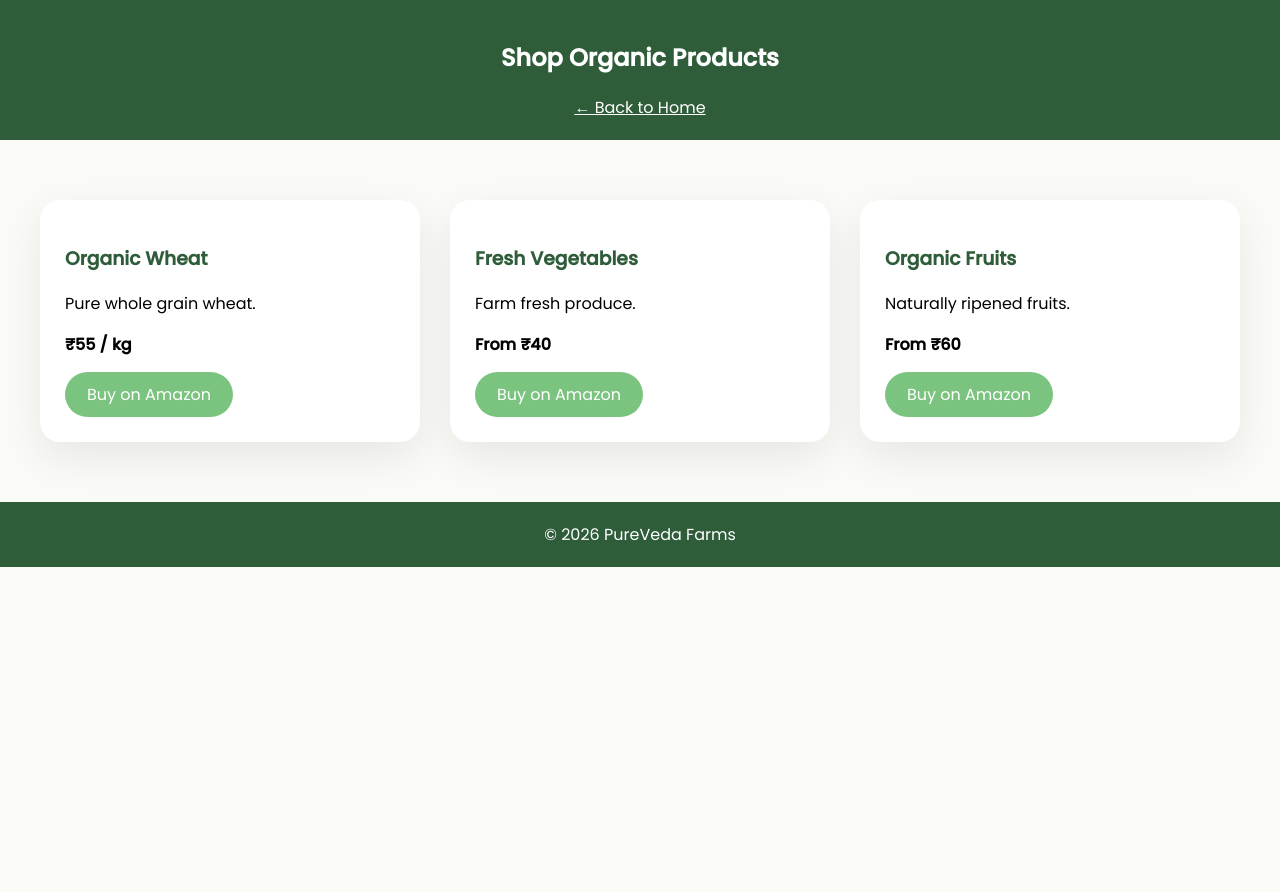
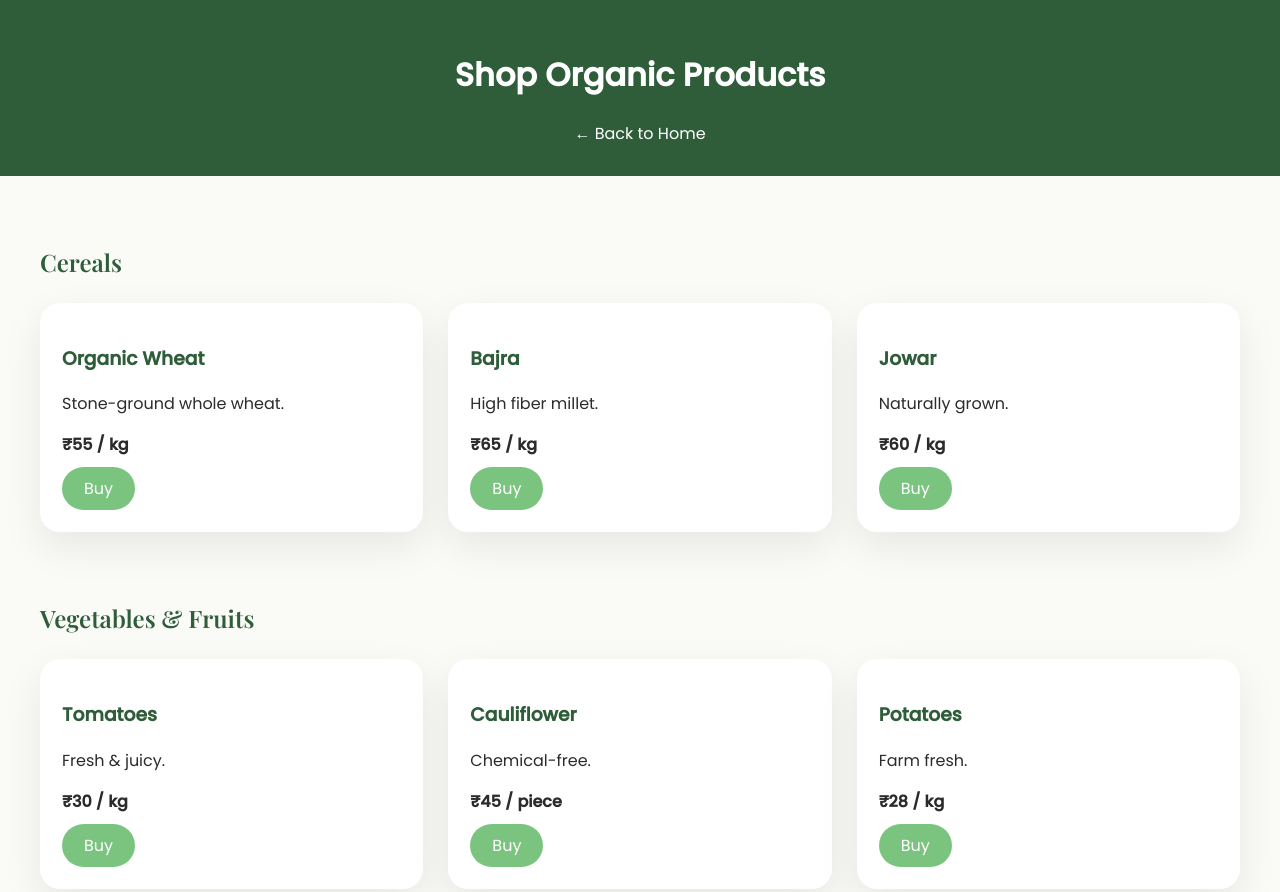
Before and after one commit to bvbishnoi33-png/Pureveda, a plain HTML site: page shop.html in a window 1280 px wide. Shown: the top 892 px of the page. Before the commit the page ends 800 px from the top, so only its background shows below. Drawn offline with nearby package versions, Linux system fonts and the light colour scheme.

Commit message:
Update shop.html

```diff
--- a/shop.html
+++ b/shop.html
@@ -1,29 +1,100 @@
-<!-- ===================== shop.html ===================== -->
 <!DOCTYPE html>
 <html lang="en">
 <head>
-<meta charset="UTF-8"><meta name="viewport" content="width=device-width, initial-scale=1.0">
+<meta charset="UTF-8">
+<meta name="viewport" content="width=device-width, initial-scale=1.0">
 <title>Shop | PureVeda Farms</title>
+
 <link href="https://fonts.googleapis.com/css2?family=Playfair+Display:wght@600&family=Poppins:wght@400;500&display=swap" rel="stylesheet">
+
 <style>
-body{font-family:Poppins;background:#fafaf7;margin:0}
-header,footer{background:#2f5d3a;color:#fff;text-align:center;padding:20px}
-.products{max-width:1200px;margin:60px auto;display:grid;grid-template-columns:repeat(auto-fit,minmax(240px,1fr));gap:30px;padding:0 20px}
-.card{background:#fff;padding:25px;border-radius:20px;box-shadow:0 15px 40px rgba(0,0,0,.08)}
+body{font-family:Poppins;background:#fafaf7;margin:0;color:#2b2b2b}
+
+header{
+  background:#2f5d3a;
+  color:#fff;
+  padding:30px;
+  text-align:center;
+}
+header a{color:#fff;text-decoration:none}
+
+.section{
+  max-width:1200px;
+  margin:70px auto;
+  padding:0 20px;
+}
+.section h2{
+  font-family:'Playfair Display',serif;
+  color:#2f5d3a;
+  margin-bottom:25px;
+}
+
+.products{
+  display:grid;
+  grid-template-columns:repeat(auto-fit,minmax(220px,1fr));
+  gap:25px;
+}
+
+.card{
+  background:#fff;
+  padding:22px;
+  border-radius:20px;
+  box-shadow:0 15px 40px rgba(0,0,0,.08);
+}
 .card h3{color:#2f5d3a}
-.buy{display:inline-block;margin-top:15px;padding:10px 22px;background:#7bc47f;color:#fff;border-radius:25px;text-decoration:none}
+.price{font-weight:600;margin:10px 0}
+.buy{
+  display:inline-block;
+  padding:9px 22px;
+  background:#7bc47f;
+  color:#fff;
+  border-radius:22px;
+  text-decoration:none;
+}
+.buy:hover{background:#2f5d3a}
+
+footer{
+  background:#2f5d3a;
+  color:#fff;
+  text-align:center;
+  padding:20px;
+}
 </style>
 </head>
+
 <body>
 <header>
-  <h2>Shop Organic Products</h2>
-  <a href="index.html" style="color:#fff">← Back to Home</a>
+  <h1>Shop Organic Products</h1>
+  <a href="index.html">← Back to Home</a>
 </header>
-<div class="products">
-  <div class="card"><h3>Organic Wheat</h3><p>Pure whole grain wheat.</p><strong>₹55 / kg</strong><br><a class="buy" href="#">Buy on Amazon</a></div>
-  <div class="card"><h3>Fresh Vegetables</h3><p>Farm fresh produce.</p><strong>From ₹40</strong><br><a class="buy" href="#">Buy on Amazon</a></div>
-  <div class="card"><h3>Organic Fruits</h3><p>Naturally ripened fruits.</p><strong>From ₹60</strong><br><a class="buy" href="#">Buy on Amazon</a></div>
+
+<div class="section">
+  <h2>Cereals</h2>
+  <div class="products">
+    <div class="card"><h3>Organic Wheat</h3><p>Stone-ground whole wheat.</p><div class="price">₹55 / kg</div><a class="buy" href="#">Buy</a></div>
+    <div class="card"><h3>Bajra</h3><p>High fiber millet.</p><div class="price">₹65 / kg</div><a class="buy" href="#">Buy</a></div>
+    <div class="card"><h3>Jowar</h3><p>Naturally grown.</p><div class="price">₹60 / kg</div><a class="buy" href="#">Buy</a></div>
+  </div>
 </div>
+
+<div class="section">
+  <h2>Vegetables & Fruits</h2>
+  <div class="products">
+    <div class="card"><h3>Tomatoes</h3><p>Fresh & juicy.</p><div class="price">₹30 / kg</div><a class="buy" href="#">Buy</a></div>
+    <div class="card"><h3>Cauliflower</h3><p>Chemical-free.</p><div class="price">₹45 / piece</div><a class="buy" href="#">Buy</a></div>
+    <div class="card"><h3>Potatoes</h3><p>Farm fresh.</p><div class="price">₹28 / kg</div><a class="buy" href="#">Buy</a></div>
+  </div>
+</div>
+
+<div class="section">
+  <h2>Personal Care</h2>
+  <div class="products">
+    <div class="card"><h3>Herbal Soap</h3><p>Natural oils.</p><div class="price">₹120</div><a class="buy" href="#">Buy</a></div>
+    <div class="card"><h3>Herbal Shampoo</h3><p>No sulphates.</p><div class="price">₹220</div><a class="buy" href="#">Buy</a></div>
+    <div class="card"><h3>Natural Toothpaste</h3><p>Ayurvedic care.</p><div class="price">₹150</div><a class="buy" href="#">Buy</a></div>
+  </div>
+</div>
+
 <footer>© 2026 PureVeda Farms</footer>
 </body>
 </html>
```
